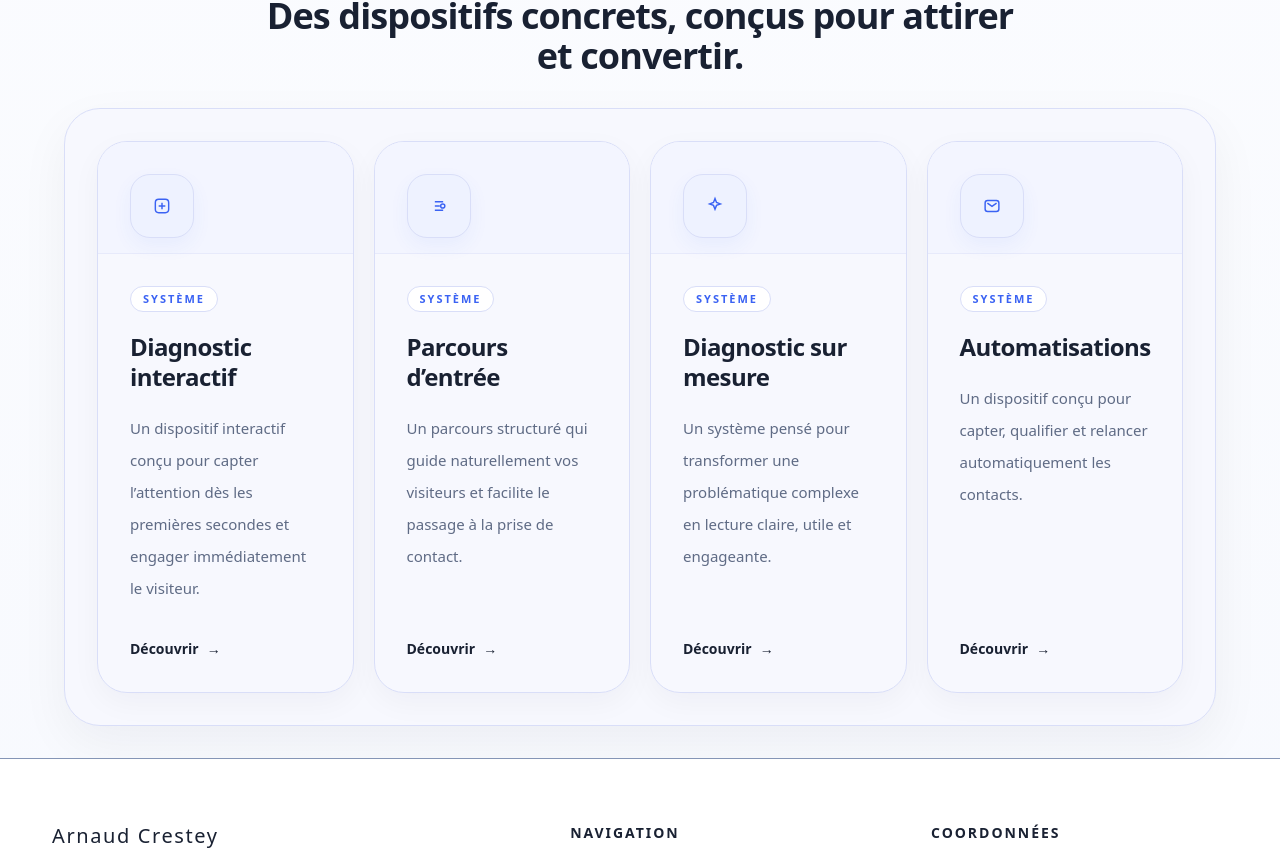
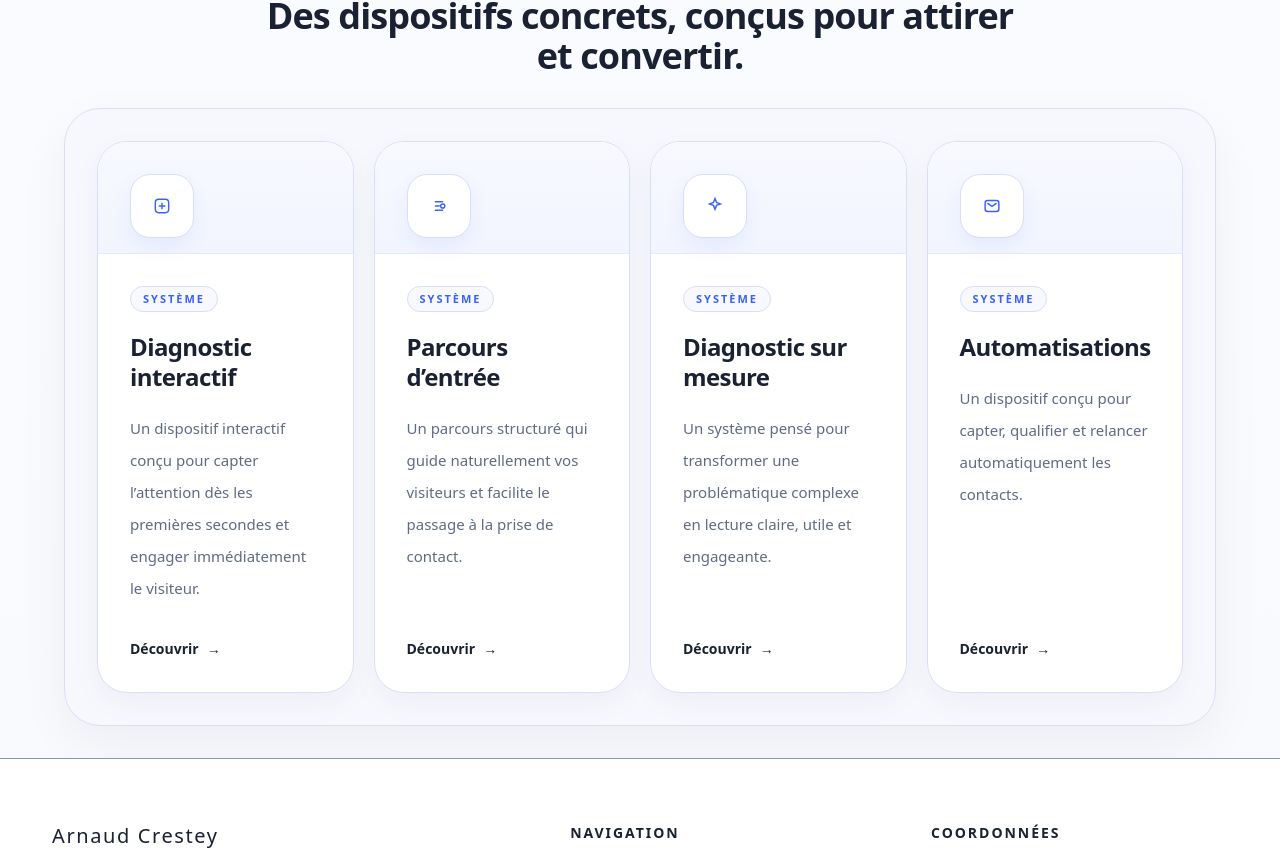
Before and after one commit to arnaudcrestey/portail-site-vitrine, a Next.js app: page / in a window 1280 px wide. Shown: the part 1946-2797 px from the top of the page. Built offline with nearby package versions, Linux system fonts and the light colour scheme.

Commit message:
Update cards.tsx

```diff
--- a/components/cards.tsx
+++ b/components/cards.tsx
@@ -31,28 +31,39 @@ export function UniverseCardView({ item }: { item: UniverseCard }) {
 export function DeviceCard({ item }: { item: DeviceExample }) {
   return (
     <Link href="/diagnostics-automatisations" className="block h-full">
-      <Surface className="group flex h-full flex-col overflow-hidden rounded-[30px] border border-[#d9def8] bg-[#f7f8fe] shadow-[0_10px_30px_rgba(15,23,42,0.04)] transition-all duration-300 ease-premium hover:-translate-y-0.5 hover:shadow-[0_16px_40px_rgba(15,23,42,0.06)]">
-        <div className="h-24 border-b border-[#e7eafb] bg-[#f3f5ff] px-7 pt-7 sm:h-28 sm:px-8 sm:pt-8">
-          <div className="flex h-16 w-16 items-center justify-center rounded-[20px] border border-[#d9def8] bg-[#eef2ff] text-primary shadow-[0_8px_20px_rgba(59,99,243,0.06)]">
+      <Surface className="group relative flex h-full flex-col overflow-hidden rounded-[30px] border border-[#d9def8] bg-white shadow-[0_10px_30px_rgba(15,23,42,0.04)] transition-all duration-300 ease-premium hover:-translate-y-2 hover:border-primary/30 hover:shadow-[0_24px_60px_rgba(59,99,243,0.10)]">
+        <div className="absolute inset-0 bg-[linear-gradient(180deg,rgba(245,247,255,0.95)_0%,rgba(255,255,255,1)_45%,rgba(255,255,255,1)_100%)] opacity-0 transition-opacity duration-300 group-hover:opacity-100" />
+
+        <div className="absolute -right-8 -top-8 h-24 w-24 rounded-full bg-primary/10 blur-2xl opacity-0 transition duration-300 group-hover:opacity-100" />
+
+        <div className="relative h-24 border-b border-[#e7eafb] bg-[linear-gradient(180deg,#f8f9ff_0%,#f2f5ff_100%)] px-7 pt-7 sm:h-28 sm:px-8 sm:pt-8">
+          <div className="flex h-16 w-16 items-center justify-center rounded-[20px] border border-[#d9def8] bg-white text-primary shadow-[0_8px_20px_rgba(59,99,243,0.08)] transition-all duration-300 group-hover:-translate-y-1 group-hover:scale-105 group-hover:border-primary/25 group-hover:shadow-[0_16px_30px_rgba(59,99,243,0.14)]">
             <DeviceIcon type={item.icon} />
           </div>
         </div>
 
-        <div className="flex flex-1 flex-col px-7 py-7 sm:px-8 sm:py-8">
-          <span className="inline-flex w-fit rounded-full border border-[#d9def8] bg-white px-3 py-1 text-[11px] font-semibold uppercase tracking-[0.18em] text-primary">
+        <div className="relative flex flex-1 flex-col px-7 py-7 sm:px-8 sm:py-8">
+          <span className="inline-flex w-fit rounded-full border border-[#d9def8] bg-[#f8f9ff] px-3 py-1 text-[11px] font-semibold uppercase tracking-[0.18em] text-primary transition-all duration-300 group-hover:border-primary/25 group-hover:bg-white">
             Système
           </span>
 
-          <h3 className="mt-5 text-[22px] font-semibold leading-tight text-ink sm:text-[24px]">
+          <h3 className="mt-5 text-[22px] font-semibold leading-tight text-ink transition-colors duration-300 group-hover:text-primary sm:text-[24px]">
             {item.title}
           </h3>
 
-          <p className="mt-5 text-[15px] leading-8 text-slate">{item.description}</p>
+          <p className="mt-5 text-[15px] leading-8 text-slate">
+            {item.description}
+          </p>
 
           <div className="mt-auto pt-8">
-            <span className="inline-flex items-center gap-2 text-sm font-semibold text-ink">
+            <span className="inline-flex items-center gap-2 text-sm font-semibold text-ink transition-all duration-300 group-hover:gap-3 group-hover:text-primary">
               Découvrir
-              <span aria-hidden="true">→</span>
+              <span
+                aria-hidden="true"
+                className="transition-transform duration-300 group-hover:translate-x-1"
+              >
+                →
+              </span>
             </span>
           </div>
         </div>
@@ -60,7 +71,6 @@ export function DeviceCard({ item }: { item: DeviceExample }) {
     </Link>
   );
 }
-
 export function ProjectShowcaseCard({ project }: { project: ProjectCard }) {
   return (
     <Surface className="group h-full overflow-hidden rounded-[30px] border border-[#d9def8] bg-[#f7f8fe] p-0">
```
